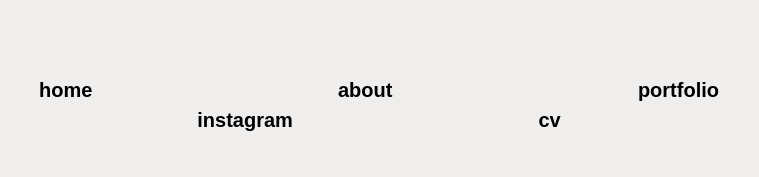
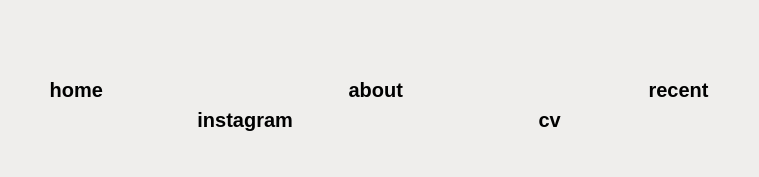
Before and after one commit to TiaSebastian/mydesignwork, a plain HTML site: page about.html in a window 1280 px wide. Shown: the top 177 px of the page, 261-1020 px from the left. Drawn offline with Linux system fonts and the light colour scheme.

Commit message:
Update about.html

```diff
--- a/about.html
+++ b/about.html
@@ -18,7 +18,7 @@
         <div class="nav-links">
             <a href="index.html">home</a>
             <a href="about.html">about</a>
-            <a href="Tia_Portfolio.pdf" download="Tia_Portfolio">portfolio</a>
+            <a href="recentwork.html">recent</a>
             <a href="https://www.instagram.com/tiasebastian/"">instagram</a>
             <a href="CV_forwebsite.pdf" download="CV_forwebsite">cv</a>
         </div>
```
